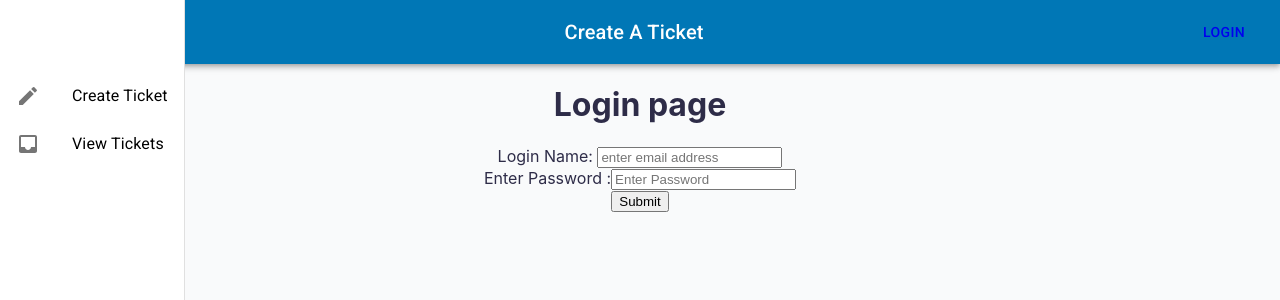
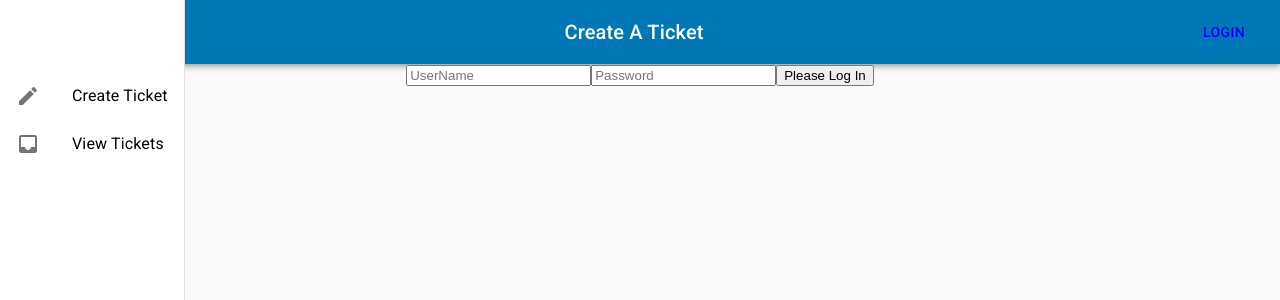
Before and after one commit to Build-Week-DevDesk-Queue-1-July-2020/front-end, a React (Create React App) app in the folder devdesk/: page /login in a window 1280 px wide. Shown: the top 300 px of the page. Built offline with nearby package versions, Linux system fonts and the light colour scheme.

Commit message:
update files

```diff
--- a/devdesk/src/App.js
+++ b/devdesk/src/App.js
@@ -17,9 +17,10 @@ import ListItemIcon from '@material-ui/core/ListItemIcon';
 import ListItemText from '@material-ui/core/ListItemText';
 import CreateIcon from '@material-ui/icons/Create';
 import InboxIcon from '@material-ui/icons/Inbox';
+import Login from "./component/Login";
 
 // Custom component imports
-import Login from './Components/Login';
+// import Login from './Components/Login';
 import Register from './Components/Register';
 import TicketCreation from './Components/TicketCreation';
 import TicketQueue from './Components/TicketQueue';
@@ -103,11 +104,11 @@ function App() {
         <PrivateRoute path='/register'>
           <Register />
         </PrivateRoute>
-        <PrivateRoute path='/create-ticket'>
+        <PrivateRoute exact path='/create-ticket'>
           {/* //add ticket creation path */}
           <TicketCreation />
         </PrivateRoute>
-        <PrivateRoute path='/ticket-queue'>
+        <PrivateRoute exact path='/tickets'>
           {/* //add ticket queue path */}
           <TicketQueue />
         </PrivateRoute>
--- a/devdesk/src/Components/Login.js
+++ b/devdesk/src/Components/Login.js
@@ -1,42 +1,42 @@
-import React from 'react';
-import useForm from "react-hook-form";
+// import React from 'react';
+// import useForm from "react-hook-form";
 
 
 
 
 
 
-const Login = (props) => {
+// const Login = (props) => {
 
-    return (
-        <>
-        <div>
-            <h1>Login page</h1>
-        </div>
+//     return (
+//         <>
+//         <div>
+//             <h1>Login page</h1>
+//         </div>
 
-        <form>
+//         <form>
 
-            <label htmlFor="loginName">Login Name:  </label>
-            <input
-                type="email"
-                id="loginName"
-                placeholder="enter email address"
+//             <label htmlFor="loginName">Login Name:  </label>
+//             <input
+//                 type="email"
+//                 id="loginName"
+//                 placeholder="enter email address"
 
-            />
+//             />
 
-            <br/>
+//             <br/>
 
-            <label htmlFor="enterPassword">Enter Password :</label>
-            <input
-                type="password"
-                id="enterPassword"
-                placeholder="Enter Password"
+//             <label htmlFor="enterPassword">Enter Password :</label>
+//             <input
+//                 type="password"
+//                 id="enterPassword"
+//                 placeholder="Enter Password"
 
-            />
+//             />
 
-            <br/>
+//             <br/>
 
-            <input type="submit"/>
+//             <input type="submit"/>
 
 
 
@@ -45,13 +45,13 @@ const Login = (props) => {
 
 
 
-        </form>
-        </>
+//         </form>
+//         </>
 
-    );
+//     );
 
-};
+// };
 
 
 
-export default Login;
+// export default Login;
--- a/devdesk/src/component/Login.js
+++ b/devdesk/src/component/Login.js
@@ -28,7 +28,7 @@ class LoginForm extends Component {
         .post("/students/login", this.state.credentials)
         .then(res => {
             localStorage.setItem("token", res.data.payload);
-            this.props.history.push("/protected")
+            this.props.history.push("/tickets")
         })
         .catch(err => {
             console.log("Err is", err);
--- a/devdesk/src/component/Student/CreateTicket.js
+++ b/devdesk/src/component/Student/CreateTicket.js
@@ -41,7 +41,7 @@ export default function CreateTicket() {
           .then(res => {
             console.log(res);
             if (res.status === 200) {
-              history.push("/student/dashboard");
+              history.push("/student/tickets/:id");
             }
             console.log("response", res);
             actions.resetForm();
```
